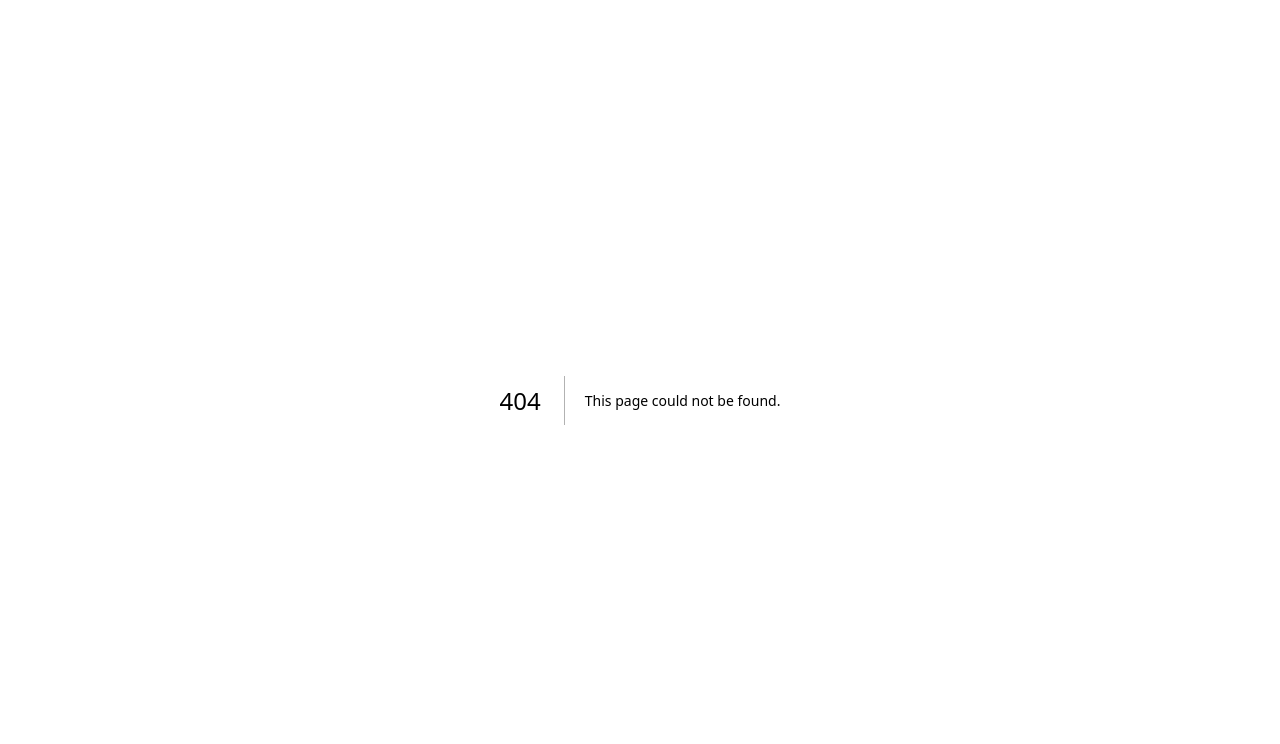
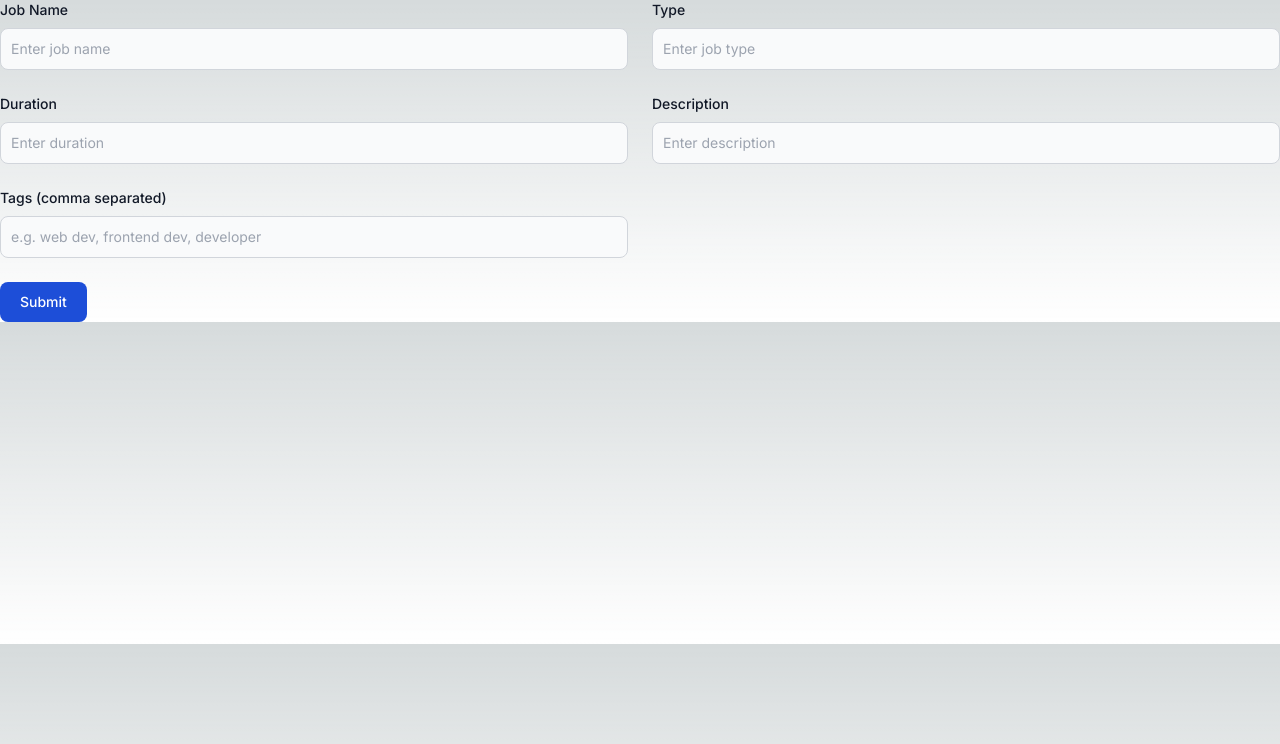
Before and after one commit to ImBiswarup/Jobs-Dekho, a Next.js app: page /add-jobs in a window 1280 px wide. Before the commit this address had no page. Shown: the top 744 px of the page. Built offline with nearby package versions, Linux system fonts and the light colour scheme.

Commit message:
added the ADD JOBS feature

```diff
--- /dev/null
+++ b/src/app/add-jobs/page.jsx
@@ -0,0 +1,64 @@
+"use client";
+
+import axios from 'axios';
+import React, { useState } from 'react';
+
+const AddJob = () => {
+    const [name, setName] = useState('');
+    const [type, setType] = useState('');
+    const [duration, setDuration] = useState('');
+    const [description, setDescription] = useState('');
+    const [tags, setTags] = useState('');
+
+    const submitData = async () => {
+        try {
+            const tagsArray = tags.split(',').map(tag => tag.trim());  // Convert tags to array
+
+            const response = await axios.post('/api/jobs/add', {
+                name, type, duration, description, tags: tagsArray,
+            });
+
+            console.log(response.data);
+
+            // Optionally, clear the form fields after submission
+            setName('');
+            setType('');
+            setDuration('');
+            setDescription('');
+            setTags('');
+
+        } catch (error) {
+            console.error('Error submitting data:', error);
+        }
+    };
+
+    return (
+        <div>
+            <div className="grid gap-6 mb-6 md:grid-cols-2">
+                <div>
+                    <label htmlFor="first_name" className="block mb-2 text-sm font-medium text-gray-900 dark:text-white">Job Name</label>
+                    <input type="text" id="first_name" className="bg-gray-50 border border-gray-300 text-gray-900 text-sm rounded-lg focus:ring-blue-500 focus:border-blue-500 block w-full p-2.5 dark:bg-gray-700 dark:border-gray-600 dark:placeholder-gray-400 dark:text-white dark:focus:ring-blue-500 dark:focus:border-blue-500" placeholder="Enter job name" required value={name} onChange={(e) => setName(e.target.value)} />
+                </div>
+                <div>
+                    <label htmlFor="company" className="block mb-2 text-sm font-medium text-gray-900 dark:text-white">Type</label>
+                    <input type="text" id="company" className="bg-gray-50 border border-gray-300 text-gray-900 text-sm rounded-lg focus:ring-blue-500 focus:border-blue-500 block w-full p-2.5 dark:bg-gray-700 dark:border-gray-600 dark:placeholder-gray-400 dark:text-white dark:focus:ring-blue-500 dark:focus:border-blue-500" placeholder="Enter job type" required value={type} onChange={(e) => setType(e.target.value)} />
+                </div>
+                <div>
+                    <label htmlFor="phone" className="block mb-2 text-sm font-medium text-gray-900 dark:text-white">Duration</label>
+                    <input type="text" id="phone" className="bg-gray-50 border border-gray-300 text-gray-900 text-sm rounded-lg focus:ring-blue-500 focus:border-blue-500 block w-full p-2.5 dark:bg-gray-700 dark:border-gray-600 dark:placeholder-gray-400 dark:text-white dark:focus:ring-blue-500 dark:focus:border-blue-500" placeholder="Enter duration" required value={duration} onChange={(e) => setDuration(e.target.value)} />
+                </div>
+                <div>
+                    <label htmlFor="website" className="block mb-2 text-sm font-medium text-gray-900 dark:text-white">Description</label>
+                    <input type="text" id="website" className="bg-gray-50 border border-gray-300 text-gray-900 text-sm rounded-lg focus:ring-blue-500 focus:border-blue-500 block w-full p-2.5 dark:bg-gray-700 dark:border-gray-600 dark:placeholder-gray-400 dark:text-white dark:focus:ring-blue-500 dark:focus:border-blue-500" placeholder="Enter description" required value={description} onChange={(e) => setDescription(e.target.value)} />
+                </div>
+                <div>
+                    <label htmlFor="visitors" className="block mb-2 text-sm font-medium text-gray-900 dark:text-white">Tags (comma separated)</label>
+                    <input type="text" id="visitors" className="bg-gray-50 border border-gray-300 text-gray-900 text-sm rounded-lg focus:ring-blue-500 focus:border-blue-500 block w-full p-2.5 dark:bg-gray-700 dark:border-gray-600 dark:placeholder-gray-400 dark:text-white dark:focus:ring-blue-500 dark:focus:border-blue-500" placeholder="e.g. web dev, frontend dev, developer" required value={tags} onChange={(e) => setTags(e.target.value)} />
+                </div>
+            </div>
+            <button onClick={submitData} type="submit" className="text-white bg-blue-700 hover:bg-blue-800 focus:ring-4 focus:outline-none focus:ring-blue-300 font-medium rounded-lg text-sm w-full sm:w-auto px-5 py-2.5 text-center dark:bg-blue-600 dark:hover:bg-blue-700 dark:focus:ring-blue-800">Submit</button>
+        </div>
+    );
+};
+
+export default AddJob;
--- /dev/null
+++ b/src/app/api/jobs/add/route.js
@@ -0,0 +1,35 @@
+import mongoose from "mongoose";
+import Job from "@/model/job";
+import { NextResponse } from "next/server";
+import connectToDB from "@/DB/connection";
+
+export async function POST(request) {
+    try {
+        await connectToDB(process.env.MONGO_URI);
+
+        const reqBody = await request.json();  // Correctly parse the JSON body
+        const { name, type, duration, description, tags } = reqBody;
+
+        // Validate required fields
+        if (!name || !type || !duration || !description || !tags) {
+            return NextResponse.json({
+                msg: "All fields are required.",
+                status: false,
+            }, { status: 400 });
+        }
+
+        // Create and save the job
+        const createdJob = await Job.create({
+            name, type, duration, description, tags
+        });
+
+        return NextResponse.json({
+            job: createdJob,
+            status: true
+        }, { status: 201 });
+
+    } catch (error) {
+        console.error("Error in API:", error);
+        return NextResponse.json({ error: 'Internal server error' }, { status: 500 });
+    }
+}
--- /dev/null
+++ b/src/model/job.js
@@ -0,0 +1,31 @@
+import mongoose from "mongoose";
+
+const jobSchema = new mongoose.Schema({
+    name: {
+        type: String,
+        required: true,
+        unique: true,
+    },
+    type: {
+        type: String,
+        required: true,
+    },
+    duration: {
+        type: String,
+        required: true,
+    },
+    description: {
+        type: String,
+        required: true,
+    },
+    tags: [
+        {
+            type: String,
+            required: true,
+        }
+    ]
+}, { timestamps: true });
+
+const Job = mongoose.models.Job || mongoose.model("Job", jobSchema);
+
+module.exports = Job;
```
Also changed, not shown: src/app/api/jobs/fetch/route.js (added).
